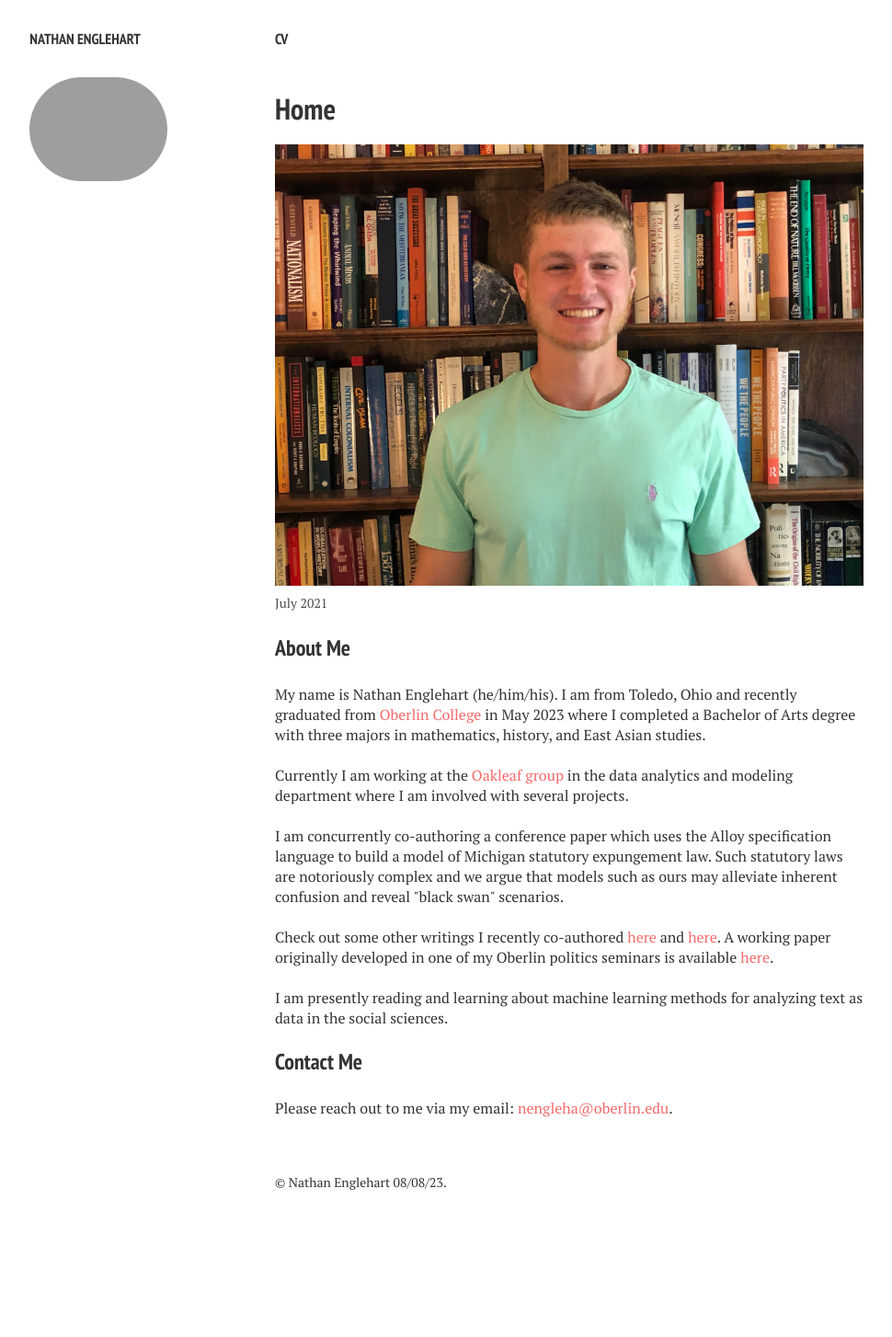
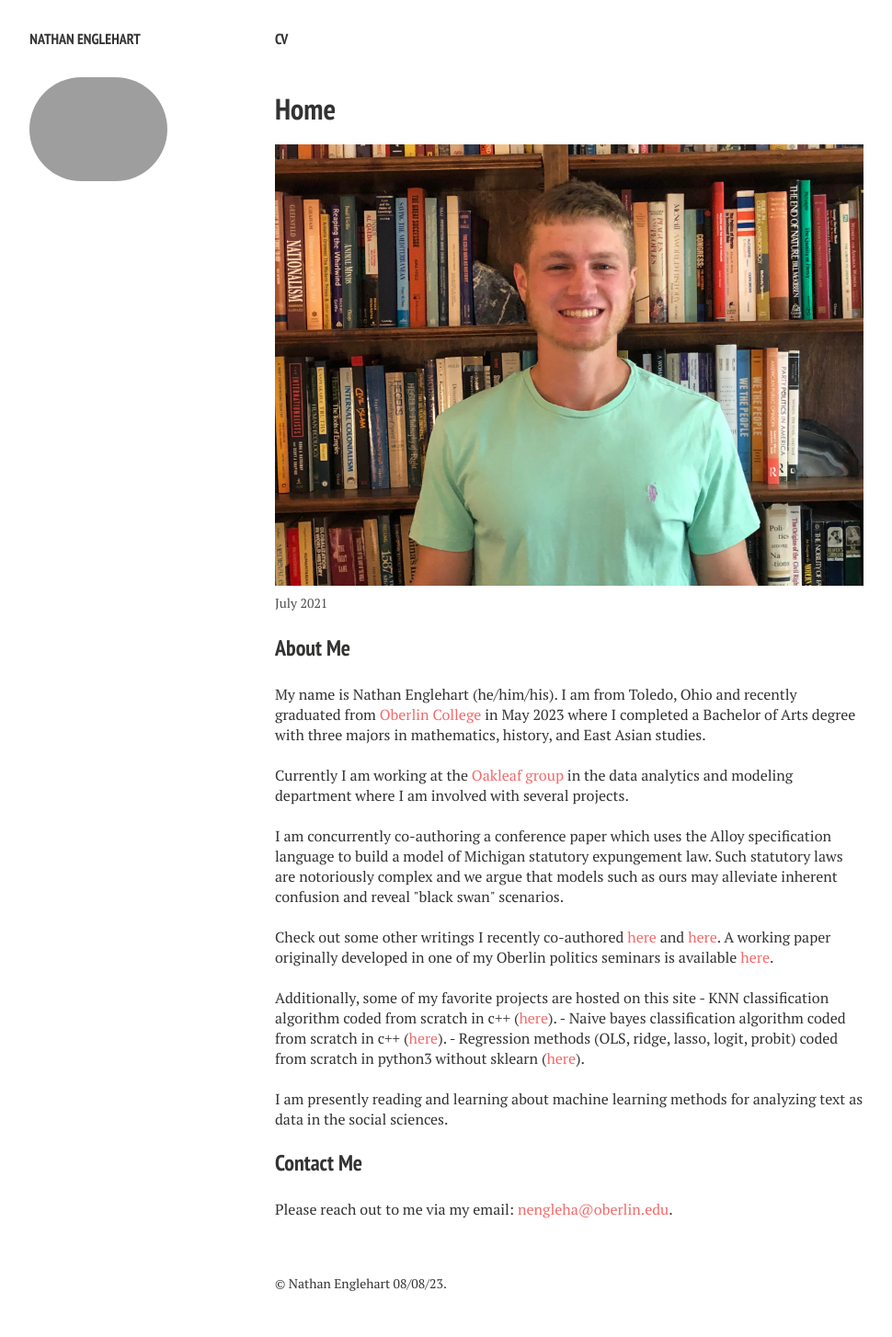
Before and after one commit to nathanenglehart/nathanenglehart.github.io, a Jekyll site: the page built from index.md, in a window 1280 px wide. Shown: the whole page at 92% size, without its empty margins (21-991 px from the left). Built offline with Jekyll 4.4.1, drawn with Linux system fonts in a browser that asks for light colours; nearby versions of some CDN libraries; before the commit the page ends 1344 px from its top, so only the background shows below that.

Commit message:
some fixes

```diff
--- a/index.md
+++ b/index.md
@@ -24,14 +24,12 @@ I am concurrently co-authoring a conference paper which uses the Alloy specifica
 <br>
 <br>
 Check out some other writings I recently co-authored <a style="color: #f56a6a; !important" href="https://www.bgsu.edu/arts-and-sciences/political-science/trailblazing-women-in-ohio-politics/marcy-kaptur.html">here</a> and <a style="color: #f56a6a; !important" href="https://www.bgsu.edu/arts-and-sciences/political-science/trailblazing-women-in-ohio-politics/betty-montgomery.html">here</a>. A working paper originally developed in one of my Oberlin politics seminars is available <a style="color: #f56a6a !important" href="https://nathanenglehart.github.io/files/englehart-neo-soviet-gender.pdf">here</a>.
-<!--
 <br>
 <br>
 Additionally, some of my favorite projects are hosted on this site
-* KNN classification algorithm coded from scratch in c++ (<a style="color: #f56a6a !important" href="https://nathanenglehart.github.io/projects/knn">here</a>).
-* Naive bayes classification algorithm coded from scratch in c++ (<a style="color: #f56a6a !important" href="https://nathanenglehart.github.io/projects/naive-bayes">here</a>).
-* Regression methods (OLS, ridge, lasso, logit, probit) coded from scratch in python3 without sklearn (<a style="color: #f56a6a !important" href="https://nathanenglehart.github.io/projects/regression">here</a>).
--->
+- KNN classification algorithm coded from scratch in c++ (<a style="color: #f56a6a !important" href="https://nathanenglehart.github.io/projects/knn">here</a>).
+- Naive bayes classification algorithm coded from scratch in c++ (<a style="color: #f56a6a !important" href="https://nathanenglehart.github.io/projects/naive-bayes">here</a>).
+- Regression methods (OLS, ridge, lasso, logit, probit) coded from scratch in python3 without sklearn (<a style="color: #f56a6a !important" href="https://nathanenglehart.github.io/projects/regression">here</a>).
 <br>
 <br>
 I am presently reading and learning about machine learning methods for analyzing text as data in the social sciences.
```
Also changed, not shown: projects/naive-bayes.md (+4 -4 lines).
